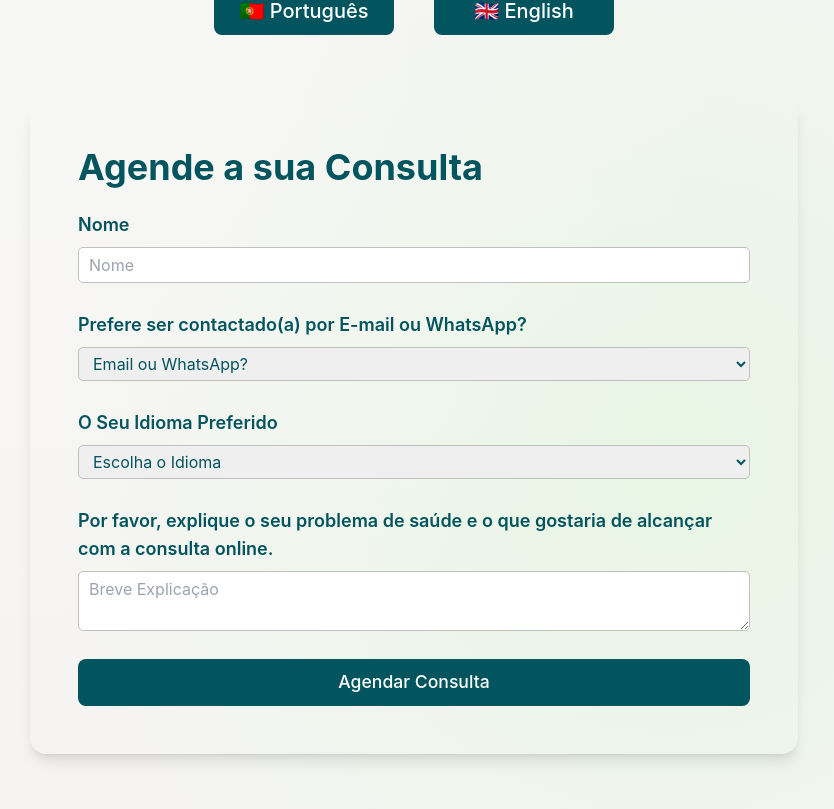
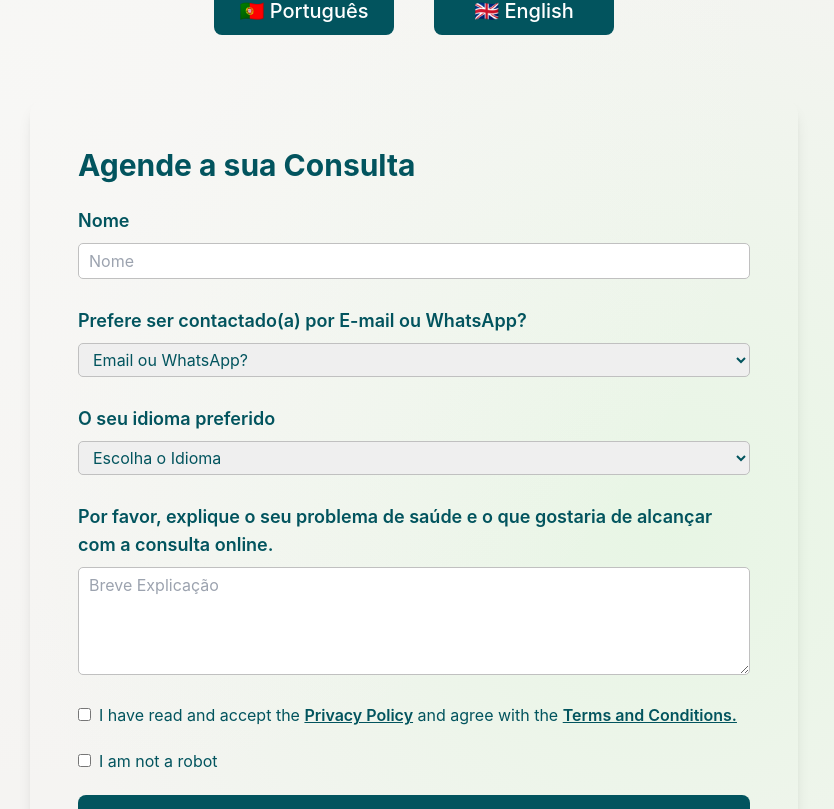
Before and after one commit to Maryamtehranizadeh/longevidade360, a React (Vite) app: page / in a window 1280 px wide. Shown: the part 391-1200 px from the top of the page, without its empty margins (226-1060 px from the left). Built offline with nearby package versions, Linux system fonts and the light colour scheme.

Commit message:
form debugging

```diff
--- a/src/locales/pt/translation.json
+++ b/src/locales/pt/translation.json
@@ -9,7 +9,7 @@
   "or": "ou",
   "Both": "Ambos",
   "for example": "por exemplo",
-  "Your Prefered Language": "O Seu Idioma Preferido",
+  "Your Prefered Language": "O seu idioma preferido",
   "Choose Language": "Escolha o Idioma",
   "Portuguese": "Português",
   "English": "Inglês",
--- a/src/pages/BookAppointment.jsx
+++ b/src/pages/BookAppointment.jsx
@@ -2,21 +2,58 @@ import { useState, useEffect } from "react";
 import { useTranslation } from "react-i18next";
 
 function BookAppointment() {
+  const [formData, setFormData] = useState({});
   const { t, i18n } = useTranslation();
   const [contactMethod, setContactMethod] = useState("");
+  const [acceptedPolicy, setAcceptedPolicy] = useState(false);
+  const [isHuman, setIsHuman] = useState(false);
+
   const contactMethodHandler = (e) => {
-    console.log(e.target.value);
+    // console.log(e.target.value);
     setContactMethod(e.target.value);
   };
+
+  const changeHandler = (e) => {
+    const { name, value, type, checked } = e.target;
+    if (name === "acceptPolicy") {
+      setAcceptedPolicy(checked);
+    } else if (name === "isHuman") {
+      setIsHuman(checked);
+    } else {
+      setFormData((prevData) => ({
+        ...prevData,
+        [name]: value,
+      }));
+    }
+  };
+  const submitHandler = (e) => {
+    e.preventDefault();
+    if (!acceptedPolicy) {
+      alert("You must accept the privacy policy and terms.");
+      return;
+    }
+    if (!isHuman) {
+      alert("Please confirm you're not a robot.");
+      return;
+    }
+
+    console.log("Form Submitted:", formData);
+  };
   useEffect(() => {
-    console.log(contactMethod);
-  }, [contactMethod]);
+    // console.log(contactMethod);
+    // console.log(formData);
+  }, [contactMethod, formData, acceptedPolicy]);
   return (
     <div className="w-full max-w-3xl mx-auto my-12 sm:my-16 px-4 sm:px-6 md:px-12 py-8 sm:py-12  text-primary rounded-2xl shadow-lg shadow-primary/10">
-      <h1 className="text-2xl sm:text-3xl md:text-4xl font-bold mb-6">
+      <h1 className="text-2xl sm:text-3xl font-bold mb-6">
         {t("Book Your Appointment")}
       </h1>
-      <form action="submit" className="flex flex-col gap-y-2">
+      <form
+        action="submit"
+        className="flex flex-col gap-y-2"
+        onChange={changeHandler}
+        onSubmit={submitHandler}
+      >
         <label htmlFor="name" className="text-base sm:text-lg font-semibold">
           {t("Name")}
         </label>
@@ -45,9 +82,11 @@ function BookAppointment() {
         )}
         {(contactMethod === "whatsapp" || contactMethod === "both") && (
           <input
-            type="whatsapp"
+            type="text"
             placeholder={`What's App, ${t("for example")}: +351911123456`}
-            name="text"
+            name="whatsapp"
+            pattern="^\+\d{8,15}$"
+            title="Please enter in the format +351911123456 with only digits after the +"
           />
         )}
         <label
@@ -74,7 +113,51 @@ function BookAppointment() {
           name="explanation"
           id="explanation"
           placeholder={t("Brief Explanation")}
-        ></textarea>
+          rows="4"
+          required
+        />
+        <div>
+          <input
+            type="checkbox"
+            id="acceptPolicy"
+            name="acceptPolicy"
+            className="accent-primary"
+            required
+          />
+          <label htmlFor="acceptPolicy" className="text-sm sm:text-base ml-2">
+            {t("I have read and accept the")}{" "}
+            <a
+              href="/privacy-policy"
+              className="font-semibold underline"
+              target="_blank"
+              rel="noopener noreferrer"
+            >
+              {t("Privacy Policy")}
+            </a>{" "}
+            {t("and agree with the")}{" "}
+            <a
+              href="/terms-and-conditions"
+              className="font-semibold underline"
+              target="_blank"
+              rel="noopener noreferrer"
+            >
+              {t("Terms and Conditions.")}
+            </a>
+          </label>
+        </div>
+
+        <div>
+          <input
+            type="checkbox"
+            id="isHuman"
+            name="isHuman"
+            className="accent-primary"
+            required
+          />
+          <label htmlFor="isHuman" className="text-sm sm:text-base ml-2">
+            {t("I am not a robot")}
+          </label>
+        </div>
         <button>{t("Book Appointment")}</button>
       </form>
     </div>
```
